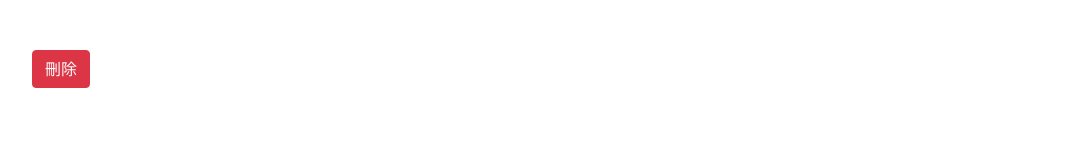
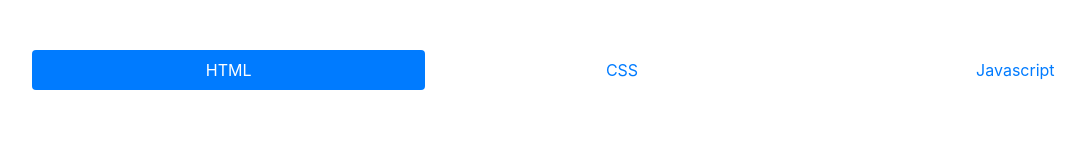
Before and after one commit to superclay/clay-bootstrap-4, a website: page index.html in a window 1280 px wide. Shown: the whole page, without its empty margins (18-1104 px from the left). Drawn offline with nearby package versions, Linux system fonts and the light colour scheme.

Commit message:
clay-bootstrap-4 nav

```diff
--- a/index.html
+++ b/index.html
@@ -14,24 +14,16 @@
 </head>
 <body>
 	<div class="component demo">
-		<div id="modal-demo" class="modal fade show" data-backdrop="false">
-			<div class="modal-dialog">
-				<div class="modal-content">
-					<div class="modal-header">
-						<h5 class="modal-title">Modal</h5>
-						<button class="close" data-dismiss="modal">&times;</button>
-					</div>
-					<div class="modal-body">
-						<p>hello</p>
-					</div>
-					<div class="modal-footer">
-						<button class="btn btn-secondary">取消</button>
-						<button class="btn btn-primary">確認</button>
-					</div>
-				</div>
-			</div>
-		</div>
-		<button class="btn btn-danger" data-toggle="modal" data-target="#modal-demo">刪除</button>
+		<ul class="nav nav-pills nav-justified">
+			<li class="nav-item">
+				<a href="#" class="nav-link active">HTML</a>
+			</li>
+			<li class="nav-item">
+				<a href="#" class="nav-link">CSS</a>
+			</li><li class="nav-item">
+				<a href="#" class="nav-link">Javascript</a>
+			</li>
+		</ul>
 	</div>
 
 </body>
--- a/script.js
+++ b/script.js
@@ -1,16 +1,4 @@
 $(document).ready(() => {
 
-	$('#modal-demo').on('show.bs.modal', function () {
-		console.log('show')
-	})
-	$('#modal-demo').on('shown.bs.modal', function () {
-		console.log('shown')
-	})
-	$('#modal-demo').on('hide.bs.modal', function () {
-		console.log('hide')
-	})
-	$('#modal-demo').on('hidden.bs.modal', function () {
-		console.log('hidden')
-	})
 
 })
```
